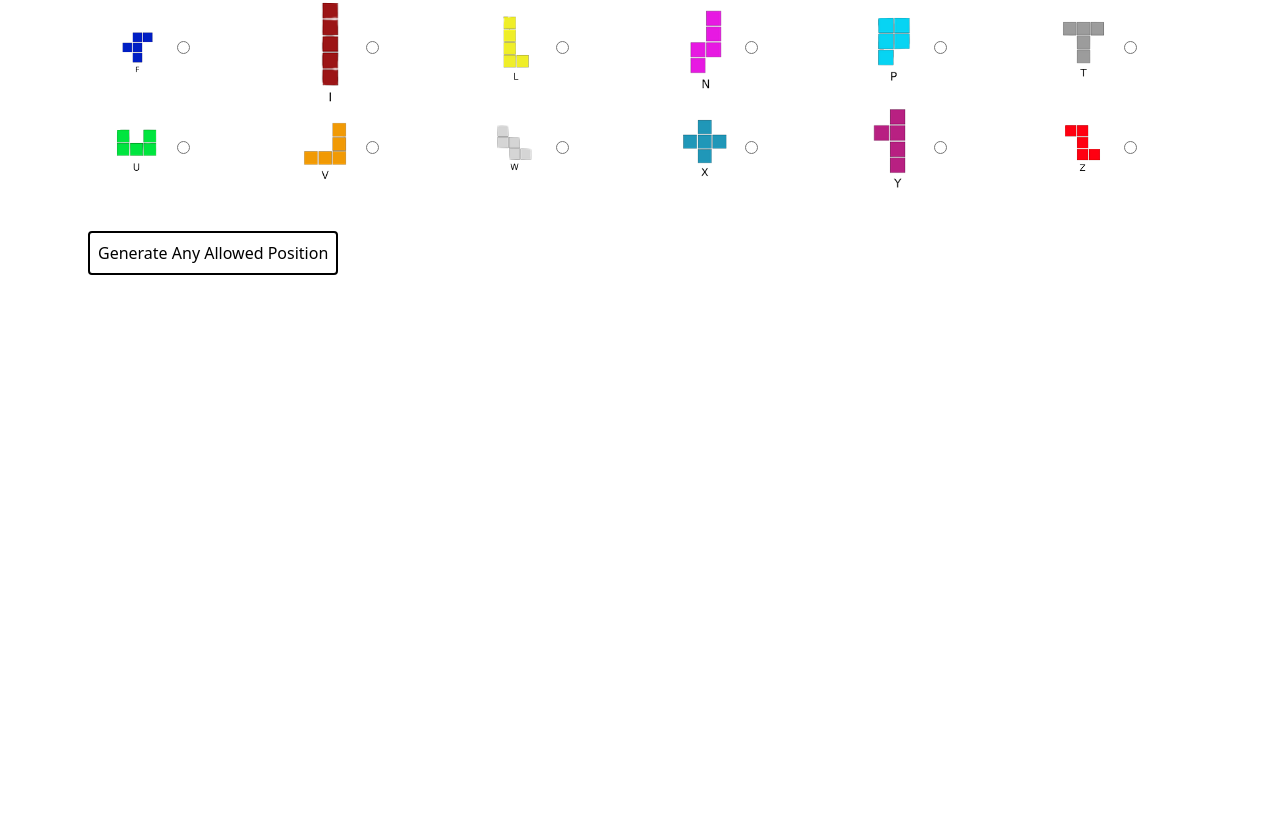
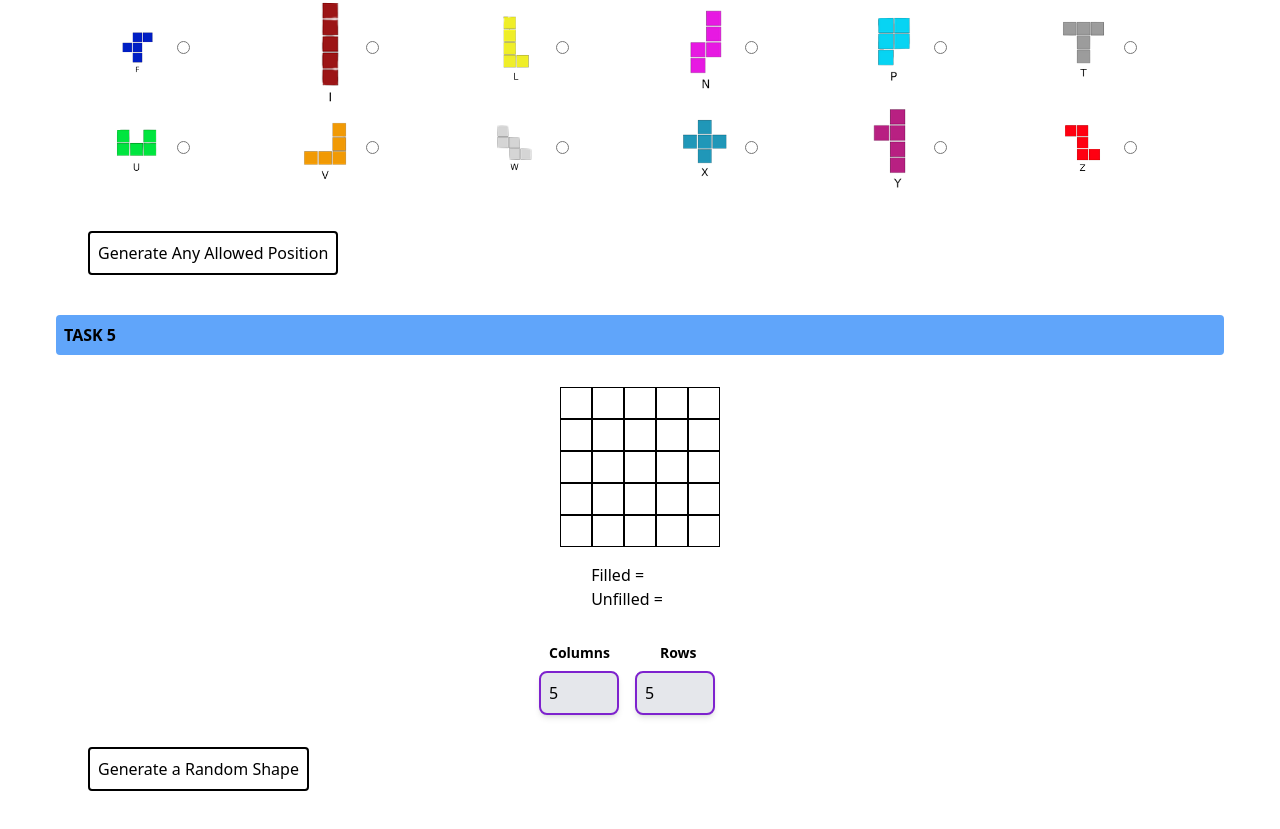
Before and after one commit to HyperPunkss/tetris-tiler-frontend, a Next.js app: page / in a window 1280 px wide. Shown: the part 1291-2120 px from the top of the page. Before the commit the page ends 1630 px from the top, so only its background shows below. Built offline with nearby package versions, Linux system fonts and the light colour scheme.

Commit message:
finished task 5 functional part

```diff
--- a/pages/index.js
+++ b/pages/index.js
@@ -14,13 +14,19 @@ export default function Home() {
     const [sizeData, setSizeData] = useState("");
     const [columnData1, setColumnData1] = useState(5);
     const [columnData4, setColumnData4] = useState(8);
+    const [columnData5, setColumnData5] = useState(5)
     const [rowData1, setRowData1] = useState(5);
     const [rowData4, setRowData4] = useState(8);
+    const [rowData5, setRowData5] = useState(5)
     const [uniqueLetterData3, setUniqueLetterData3] = useState("");
     const [uniqueLetterData4, setUniqueLetterData4] = useState("");
     const [blackCellsArray, setBlackCellsArray] = useState([]);
+    const [blackCellsArray5, setBlackCellsArray5] = useState([])
     const [rotationValue4, setRotationValue4] = useState(false);
     const [flipValue4,setFlipValue4] = useState(false)
+    const [task5content, setTask5Content] = useState("")
+    const [task5filled, setTask5filled] = useState()
+    const [task5unfilled, setTask5unfilled] = useState()
     //TASK 2 - Getting all the shape information from the API
     const [shapes, setShapes] = useState([]);
 
@@ -56,7 +62,7 @@ export default function Home() {
             allowRotations: rotationValue4,
             allowFlip: flipValue4,
         });
-        console.log(task4data);
+        // console.log(task4data);
         let config = {
             method: "post",
             maxBodyLength: Infinity,
@@ -74,6 +80,44 @@ export default function Home() {
             .then((response) => {
                 console.log(JSON.stringify(response.data));
                 setAllowedPositions(response.data)
+            })
+            .catch((error) => {
+                console.log(error);
+            });
+    }
+
+    //TASK 5
+    function task5apiCall(){
+        const finalBlackCellsArray = []
+        for (let i = 0; i < blackCellsArray5.length; i++) {
+            finalBlackCellsArray.push([blackCellsArray5[i].col, rowData5 - blackCellsArray5[i].row - 1]);
+        }
+        let task5data = JSON.stringify({
+            gridSizeX: rowData5,
+            gridSizeY: columnData5,
+            blackHoles: finalBlackCellsArray
+        })
+        console.log(finalBlackCellsArray);
+        // console.log(task5data);
+        let config = {
+            method: "post",
+            maxBodyLength: Infinity,
+            url: "http://matsaki95.ddns.net:8900/api/v1/a5-task",
+            headers: {
+                Key: "Content-Type",
+                Value: "application/json",
+                "Content-Type": "application/json",
+            },
+            data: task5data,
+        };
+
+        axios
+            .request(config)
+            .then((response) => {
+                console.log(JSON.stringify(response.data));
+                setTask5Content(response.data['grid'])
+                setTask5filled(response.data['filled'])
+                setTask5unfilled(response.data['unfilled'])
             })
             .catch((error) => {
                 console.log(error);
@@ -123,6 +167,11 @@ export default function Home() {
         setRowData4(newSize[1]);
     }
 
+    function handleColRowChange5(newSize){
+        setColumnData5(newSize[0])
+        setRowData5(newSize[1])
+    }
+
     function handleUniqueLetterChange3(newUniqueLetter) {
         setUniqueLetterData3(newUniqueLetter);
     }
@@ -135,6 +184,10 @@ export default function Home() {
         setBlackCellsArray(blackCellsArray);
     }
 
+    function handleBlackCellsArray5(blackCellsArray) {
+        setBlackCellsArray5(blackCellsArray)
+    }
+
     function handleRotationChange(newRotation) {
         setRotationValue4(newRotation);
     }
@@ -142,9 +195,6 @@ export default function Home() {
     function handleFlipChange(newFlip){
         setFlipValue4(newFlip)
     }
-
-    console.log("INDEX LOG",flipValue4);
-    console.log("INDEX LOG",rotationValue4);
     return (
         <div className="my-4 p-2 md:px-6 lg:px-14">
             <h1 className="font-semibold bg-red-500 p-2 rounded">TASK 1</h1>
@@ -261,6 +311,36 @@ export default function Home() {
                     </>
                 );
             })}
+            <h1 className="font-semibold bg-blue-400 p-2 rounded my-4">TASK 5</h1>
+            <div className="flex flex-col my-4">
+            <div className="flex justify-center items-center">
+                    <Grid
+                        onHandleBlackCellsArray={handleBlackCellsArray5}
+                        isClickable={true}
+                        rows={rowData5}
+                        columns={columnData5}
+                        sizeData={sizeData}
+                        colorData={task5content}
+                    />
+                </div>
+                <div className="flex justify-center items-center mr-10 mt-4">
+                    <div className="ml-[14px]">
+                        <p>Filled = {task5filled}</p>
+                        <p>Unfilled = {task5unfilled}</p>
+                    </div>
+                </div>
+                <div className="flex justify-center items-center mr-10 mt-4">
+                    <div className="ml-[14px]">
+                        <ColRowPicker onColRowChange={handleColRowChange5} />
+                    </div>
+                </div>
+            </div>
+            <div className="md:ml-4 lg:ml-8 my-4">
+                    <button className="rounded bg-white p-2 my-2 border-2 border-black flex" onClick={task5apiCall}>
+                        Generate a Random Shape
+                    </button>
+                </div>
+
         </div>
     );
 }
```
